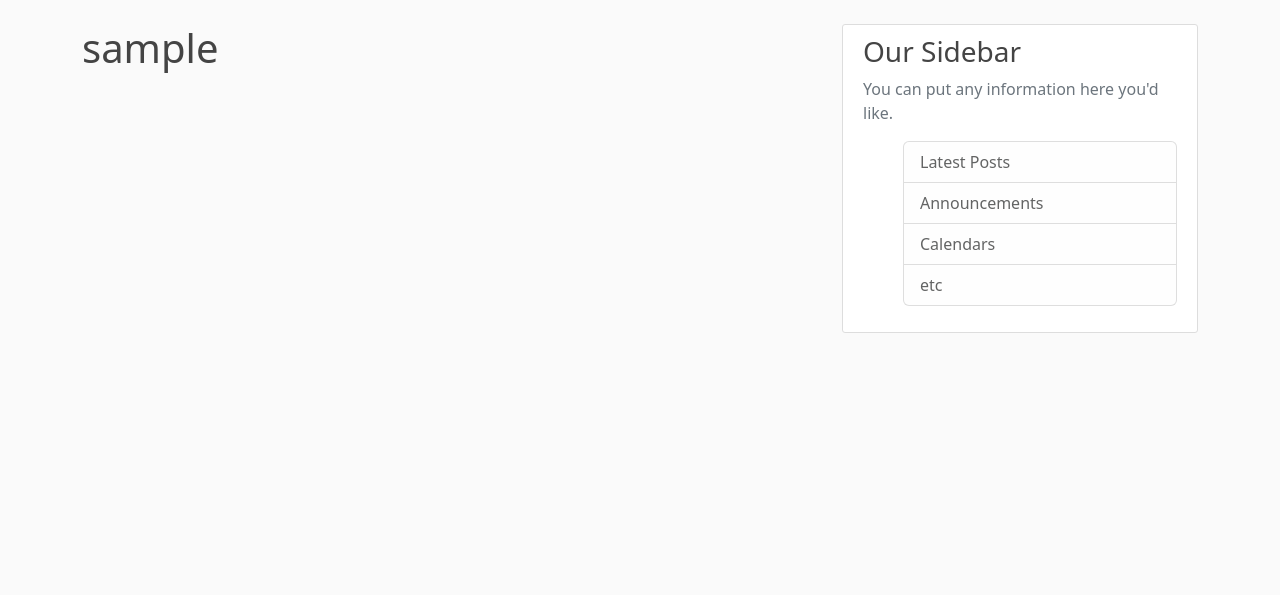
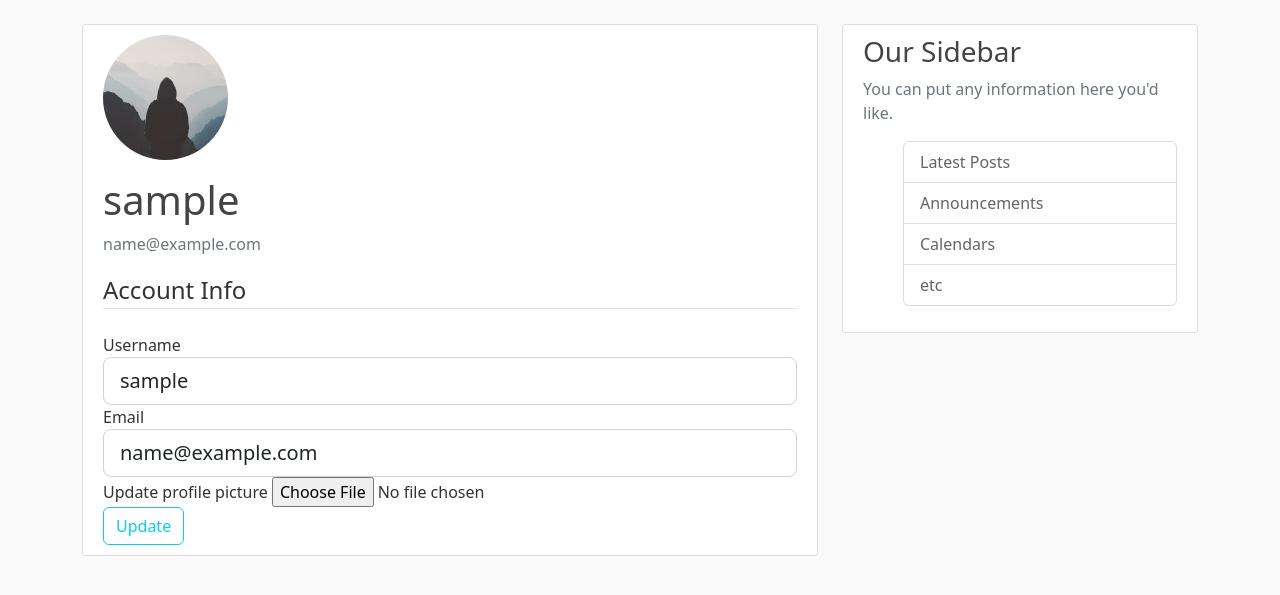
Before and after one commit to christianriccio/web-app, a Flask app: page /account in a window 1280 px wide. Shown: the part 56-651 px from the top of the page. Run offline with Flask 2, Linux system fonts and the light colour scheme; the visitor is signed in with stand-in values (Sample User, id 1); data comes from the database, SQL or seed files in the repository; both versions use the stored data as it was after the commit; some libraries are stand-ins or nearby versions.

Commit message:
user account and profile image

```diff
--- a/backend/app/forms.py
+++ b/backend/app/forms.py
@@ -1,4 +1,6 @@
 from flask_wtf import FlaskForm
+from flask_wtf.file import FileField, FileAllowed
+from flask_login import current_user
 from wtforms import StringField, PasswordField, SubmitField, BooleanField
 from wtforms.validators import DataRequired, Length, Email, EqualTo, ValidationError
 from app.models import User
@@ -27,3 +29,24 @@ class LoginForm(FlaskForm):
     password = PasswordField('Password', validators=[DataRequired()])
     remember = BooleanField('Remember Me')
     submit = SubmitField('Login')
+
+
+class UpdateAccountForm(FlaskForm):
+
+    username = StringField('Username',
+                                    validators = [DataRequired(), Length(min=2, max=20)])
+    email = StringField('Email', validators=[DataRequired(), Email()])
+    picture = FileField('Update profile picture', validators= [FileAllowed(['jpg', 'png'])])
+    submit = SubmitField('Update')
+
+    def validate_username(self, username):
+        if username.data != current_user.username:
+            user = User.query.filter_by(username = username.data).first()
+            if user:
+                raise ValidationError('That uername is taken, plase choose different one.')
+
+    def validate_email(self, email):
+        if email.data != current_user.email:
+            user = User.query.filter_by(email = email.data).first()
+            if user:
+                raise ValidationError('That email already exsist, plase choose different one.')
--- a/backend/app/routes.py
+++ b/backend/app/routes.py
@@ -1,7 +1,10 @@
+import secrets
+import os
+from PIL import Image
 from flask import render_template, url_for, flash, redirect, request
 from app import app, db, bcrypt
 from app.models import User, Post
-from app.forms import RegistrationForm, LoginForm
+from app.forms import RegistrationForm, LoginForm, UpdateAccountForm
 from flask_login import login_user, current_user, logout_user, login_required
 
 posts = [
@@ -62,8 +65,32 @@ def logout():
     logout_user()
     return redirect(url_for('home'))
 
+def save_picture(form_picture):
+    random_hex = secrets.token_hex(8)
+    _, f_ext = os.path.splitext(form_picture.filename)
+    picture_fn = random_hex + f_ext
+    picture_path = os.path.join(app.root_path, 'static/profile_pics', picture_fn)
+    output_size = (125,125)
+    i = Image.open(form_picture)
+    i.thumbnail(output_size)
+    i.save(picture_path)
+    return picture_fn
 
-@app.route('/account')
+@app.route('/account', methods = ['GET', 'POST'])
 @login_required
 def account():
-    return render_template('account.html', title = 'Account')
+    form = UpdateAccountForm()
+    if form.validate_on_submit():
+        if form.picture.data:
+            picture_file = save_picture(form.picture.data)
+            current_user.image_file = picture_file
+        current_user.username = form.username.data
+        current_user.email = form.email.data
+        db.session.commit()
+        flash("L'account è stato aggiornato", 'success')
+        return redirect(url_for('account'))
+    elif request.method == 'GET':
+        form.username.data = current_user.username
+        form.email.data = current_user.email
+    image_file = url_for('static', filename = 'profile_pics/' + current_user.image_file)
+    return render_template('account.html', title = 'Account', image_file = image_file, form = form)
--- a/backend/app/templates/account.html
+++ b/backend/app/templates/account.html
@@ -1,5 +1,59 @@
 
 {% extends "layout.html" %}
 {% block content %}
-    <h1>{{ current_user.username }}</h1>
+<div class="content-section">
+    <div class="media">
+      <img class="rounded-circle account-img" src="{{ image_file }}">
+      <div class="media-body">
+        <h2 class="account-heading">{{ current_user.username }}</h2>
+        <p class="text-secondary">{{ current_user.email }}</p>
+      </div>
+    </div>
+        <form method = "POST" action = "" enctype = "multipart/form-data">
+            {{ form.hidden_tag() }}
+            <fieldset class="form-group">
+                    <legend class="border-bottom mb-4">Account Info</legend>
+                    <div class="form-group">
+                        {{ form.username.label(class="form-control-label") }}
+                        {% if form.username.errors %}
+                            {{ form.username(class="form-control form-control-lg is-invalid") }}
+                            <div class="invalid-feedback">
+                                {% for error in form.username.errors %}
+                                    <span> {{error}}</span>
+                                {% endfor %}
+                            </div>
+                            {% else %}
+                                {{ form.username(class="form-control form-control-lg") }}
+                        {% endif %}
+
+                    </div>
+                    <div class="form-group">
+                        {{ form.email.label(class="form-control-label") }}
+                        {% if form.email.errors %}
+                            {{ form.email(class="form-control form-control-lg is-invalid") }}
+                            <div class="invalid-feedback">
+                                {% for error in form.email.errors %}
+                                    <span> {{error}}</span>
+                                {% endfor %}
+                            </div>
+                            {% else %}
+                                {{ form.email(class="form-control form-control-lg") }}
+                        {% endif %}
+                    </div>
+                    <div class="form-group">
+                        {{ form.picture.label() }}
+                        {{ form.picture(class = "form-control-file") }}
+                        {% if form.picture.erros %}
+                            {% for error in form.picture.errors %}
+                                <span class = "text-danger"> {{error}}</span></br>
+                            {% endfor %}
+                        {% endif %}
+                    </div>
+            </fieldset>
+            <div class="form-group">
+                {{ form.submit(class="btn btn-outline-info") }}
+            </div>
+        </form>
+
+  </div>
 {% endblock content %}
```
Also changed, not shown: backend/app/app.db, backend/app/static/profile_pics/d00317892a313f9e.png (added), backend/app/static/profile_pics/default.jpg (added), 4 other files.
